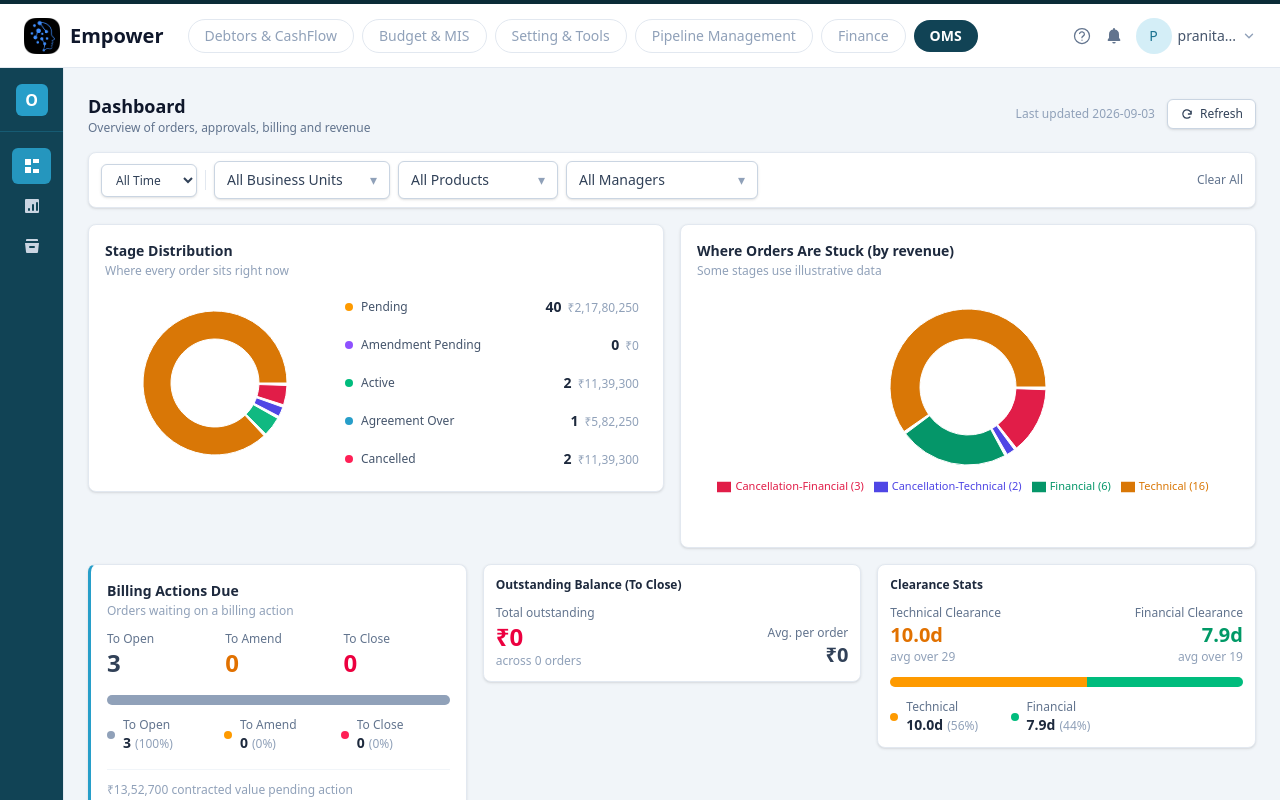
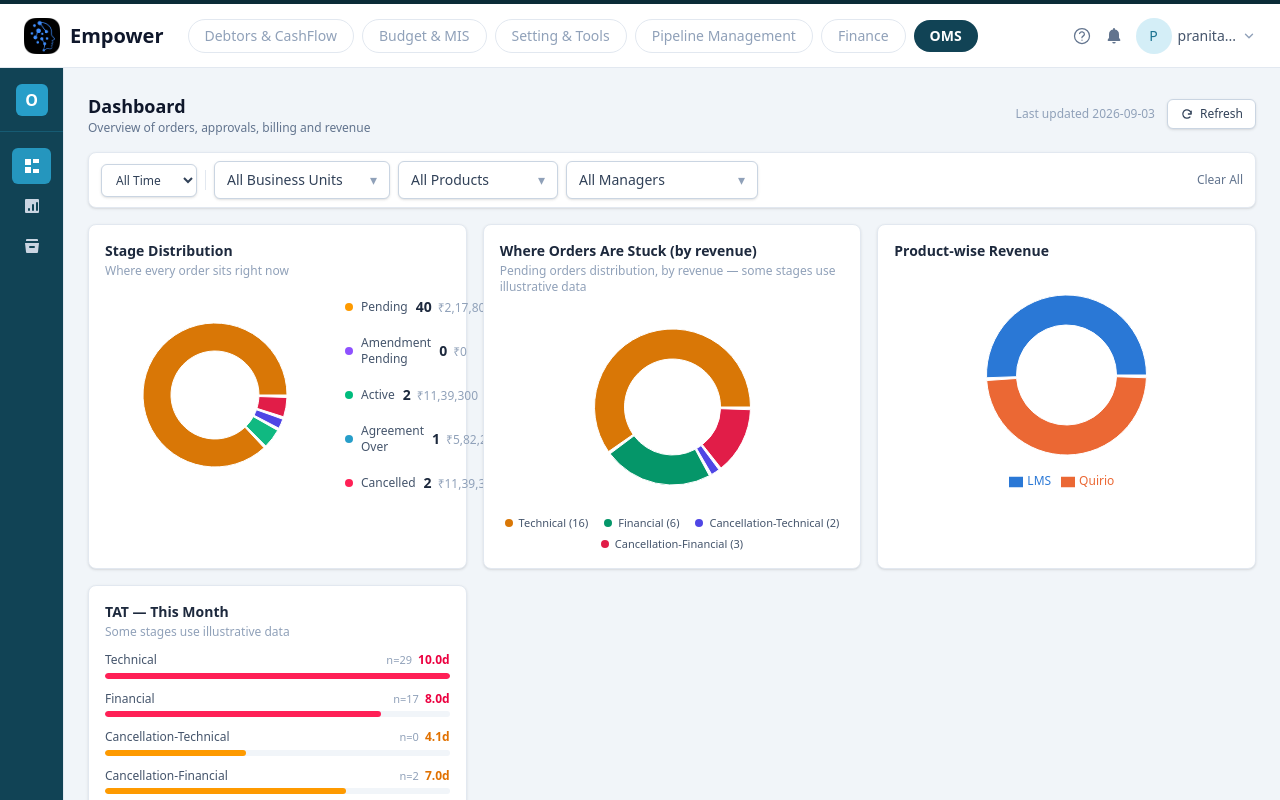
Before and after one commit to rishabhsahuTLE/OMS, a React (Vite) app: page /#/dashboard in a window 1280 px wide. Both pictures are taken after a click on the button "Refresh". Built offline with nearby package versions, Linux system fonts and the light colour scheme.

Commit message:
blank space

```diff
--- a/src/pages/Dashboard.tsx
+++ b/src/pages/Dashboard.tsx
@@ -231,68 +231,50 @@ export default function Dashboard({ orders, onNavigate }: DashboardProps) {
         )}
       </FilterDrawer>
 
-      {/* Every widget, grouped by shape rather than by who used to own it —
-          donut/chart widgets pair with donut/chart widgets, short KPI tiles
-          pair with short KPI tiles, so no grid row ever stretches a shorter
-          card to a taller neighbor's height (see ui.tsx's DashboardCard). */}
-      <div className="grid grid-cols-1 gap-4 lg:grid-cols-12">
-        <div className="lg:col-span-6">
+      {/* Every "lane" below is an auto-fit grid, not a hand-picked set of
+          column spans: each widget gets a minimum width and CSS distributes
+          the remaining space across however many widgets are actually
+          present. Add or remove a widget from a lane and its row-mates
+          automatically grow or shrink to fill the freed-up width — nothing
+          here needs to be re-balanced by hand. Widgets are grouped into a
+          lane by how tall they naturally render, so a lane's row height is
+          never dictated by a much shorter or much taller neighbor (the
+          "empty space inside a stretched card" problem) — see ui.tsx's
+          DashboardCard. Every lane and every full-width widget below shares
+          the same gap-4 rhythm as the rest of the page, so spacing reads as
+          one consistent grid rather than a mix of different gaps. */}
+
+      {/* Chart-shaped widgets — donuts and the 4-row TAT bars are all in the
+          same rough height range. */}
+      <div className="grid grid-cols-[repeat(auto-fit,minmax(340px,1fr))] gap-4">
         <StageDistribution orders={w.orders} filters={w.filters} onNavigate={onNavigate} />
-        </div>
-        <div className="lg:col-span-6">
         <OrdersStuck orders={w.orders} filters={w.filters} />
+        <ProductRevenue orders={w.orders} filters={w.filters} />
+        <TatThisMonth orders={w.orders} filters={w.filters} />
       </div>
 
-        <div className="lg:col-span-4">
+      {/* Compact KPI/stat widgets — short, single-purpose tiles. */}
+      <div className="grid grid-cols-[repeat(auto-fit,minmax(280px,1fr))] gap-4">
         <BillingActionsDue orders={w.orders} filters={w.filters} onNavigate={onNavigate} />
-        </div>
-        <div className="lg:col-span-4">
         <OutstandingBalance orders={w.orders} filters={w.filters} />
-        </div>
-        <div className="lg:col-span-4">
         <ClearanceStats orders={w.orders} filters={w.filters} />
+        <OpenedVsProjected orders={w.orders} filters={w.filters} />
+        <RevenueInMotion orders={w.orders} filters={w.filters} />
+        <PipelineOverview orders={w.orders} filters={w.filters} />
       </div>
 
-        <div className="lg:col-span-12">
+      {/* The two approval queues sit at half width side by side rather than
+          full width each — if either one is ever removed, the other expands
+          to fill the freed width automatically (same auto-fit mechanism). */}
+      <div className="grid grid-cols-[repeat(auto-fit,minmax(560px,1fr))] gap-4">
         <ApprovalQueue orders={w.orders} filters={w.filters} dept="Tech" onNavigate={onNavigate} />
-        </div>
-        <div className="lg:col-span-12">
         <ApprovalQueue orders={w.orders} filters={w.filters} dept="Finance" onNavigate={onNavigate} />
       </div>
 
-        <div className="lg:col-span-6">
-          <TatThisMonth orders={w.orders} filters={w.filters} />
-        </div>
-        <div className="lg:col-span-6">
-          <ProductRevenue orders={w.orders} filters={w.filters} />
-        </div>
-
-        <div className="lg:col-span-6">
-          <OpenedVsProjected orders={w.orders} filters={w.filters} />
-        </div>
-        <div className="lg:col-span-6">
-          <RevenueInMotion orders={w.orders} filters={w.filters} />
-        </div>
-
-        <div className="lg:col-span-12">
-          <PipelineOverview orders={w.orders} filters={w.filters} />
-        </div>
-
-        <div className="lg:col-span-12">
       <ManagerRevenue orders={w.orders} filters={w.filters} onNavigate={onNavigate} />
-        </div>
-
-        <div className="lg:col-span-12">
       <RevenueTrend orders={w.orders} filters={w.filters} />
-        </div>
-
-        <div className="lg:col-span-12">
       <RejectedNeedsFix orders={w.orders} filters={w.filters} onNavigate={onNavigate} />
-        </div>
-        <div className="lg:col-span-12">
       <AgeAtStage orders={w.orders} filters={w.filters} onNavigate={onNavigate} />
-        </div>
-      </div>
     </div>
   );
 }
--- a/src/pages/dashboard/shared.tsx
+++ b/src/pages/dashboard/shared.tsx
@@ -1,4 +1,4 @@
-import { ResponsiveContainer, Pie, PieChart, Cell, Legend, Tooltip } from "recharts";
+import { ResponsiveContainer, Pie, PieChart, Cell, Tooltip } from "recharts";
 import type { MainTabId, OrderRecord, OrdersSubTabId, ReportSubTabId } from "../../types";
 import {
   daysBetween,
@@ -168,7 +168,8 @@ export function buildStuckData(orders: OrderRecord[]): StuckSlice[] {
 
 export function StuckOrdersPie({ data }: { data: StuckSlice[] }) {
   return (
-    <ResponsiveContainer width="100%" height={240}>
+    <div>
+      <ResponsiveContainer width="100%" height={200}>
         <PieChart>
           <Pie data={data} dataKey="revenue" nameKey="label" cx="50%" cy="50%" innerRadius={48} outerRadius={78} paddingAngle={2}>
             {data.map((d) => (
@@ -178,21 +179,25 @@ export function StuckOrdersPie({ data }: { data: StuckSlice[] }) {
           <Tooltip
             formatter={(v, _name, entry) => {
               const payload = entry.payload as { label: string; count: number; pct: number };
-            return [`${formatINR(Number(v))} · ${payload.count} orders · ${payload.pct.toFixed(0)}%`, payload.label];
+              return [`${formatINR(Number(v))} (${payload.count} orders, ${payload.pct.toFixed(0)}%)`, payload.label];
             }}
             contentStyle={{ fontSize: 12, borderRadius: 8 }}
           />
-        <Legend
-          verticalAlign="bottom"
-          height={48}
-          wrapperStyle={{ fontSize: 11 }}
-          formatter={(value) => {
-            const d = data.find((x) => x.label === value);
-            return `${value} (${d?.count ?? 0})`;
-          }}
-        />
         </PieChart>
       </ResponsiveContainer>
+      {/* A custom legend, not recharts' own <Legend>, is what keeps this in
+          the same Technical -> Financial -> Cancellation-Technical ->
+          Cancellation-Financial chronological order as `data` — recharts'
+          auto-derived legend payload doesn't reliably preserve source order. */}
+      <div className="mt-2 flex flex-wrap justify-center gap-x-4 gap-y-1">
+        {data.map((d) => (
+          <span key={d.key} className="flex items-center gap-1.5 text-[11px] text-slate-600">
+            <span className="h-2 w-2 shrink-0 rounded-full" style={{ backgroundColor: d.color }} />
+            {d.label} ({d.count})
+          </span>
+        ))}
+      </div>
+    </div>
   );
 }
 
--- a/src/pages/dashboard/ui.tsx
+++ b/src/pages/dashboard/ui.tsx
@@ -368,7 +368,7 @@ export function SegmentedBar({ segments }: { segments: BarSegment[] }) {
           <div key={s.key} className="flex items-center gap-2">
             <span className={`h-2 w-2 shrink-0 rounded-full ${TONE_BG[s.tone]}`} />
             <span className="min-w-0 flex-1">
-              <span className="block truncate text-xs text-slate-500">{s.label}</span>
+              <span className="block text-xs text-slate-500">{s.label}</span>
               <span className="block text-sm font-semibold text-slate-800">
                 {s.display}
                 <span className="ml-1 text-xs font-normal text-slate-400">
@@ -459,7 +459,7 @@ export function DataTable<T>({
             {columns.map((c) => (
               <th
                 key={c.key}
-                className={`sticky top-0 z-10 border-b border-slate-200 bg-white py-1.5 text-xs font-semibold text-slate-500 ${alignClass(
+                className={`sticky top-0 z-10 whitespace-nowrap border-b border-slate-200 bg-white px-2 py-1.5 text-xs font-semibold text-slate-500 first:pl-0 last:pr-0 ${alignClass(
                   c.align
                 )}`}
               >
@@ -476,7 +476,7 @@ export function DataTable<T>({
               className={`border-b border-slate-50 last:border-0 ${onRowClick ? "cursor-pointer hover:bg-slate-50" : ""}`}
             >
               {columns.map((c) => (
-                <td key={c.key} className={`py-2 text-slate-700 ${alignClass(c.align)}`}>
+                <td key={c.key} className={`px-2 py-2 text-slate-700 first:pl-0 last:pr-0 ${alignClass(c.align)}`}>
                   {c.render(row)}
                 </td>
               ))}
--- a/src/pages/dashboard/widgets/OrdersStuck.tsx
+++ b/src/pages/dashboard/widgets/OrdersStuck.tsx
@@ -18,12 +18,12 @@ export default function OrdersStuck({
   const stuck = buildStuckData(scoped);
   const usesMock = stuck.some((d) => d.mock);
 
+  const subtitle = usesMock
+    ? "Pending orders distribution, by revenue — some stages use illustrative data"
+    : "Pending orders distribution, by revenue";
+
   return (
-    <DashboardCard
-      title="Where Orders Are Stuck (by revenue)"
-      subtitle={usesMock ? "Some stages use illustrative data" : undefined}
-      size={size}
-    >
+    <DashboardCard title="Where Orders Are Stuck (by revenue)" subtitle={subtitle} size={size}>
       <StuckOrdersPie data={stuck} />
     </DashboardCard>
   );
```
Lines whose indentation alone changed are shown as unchanged.
